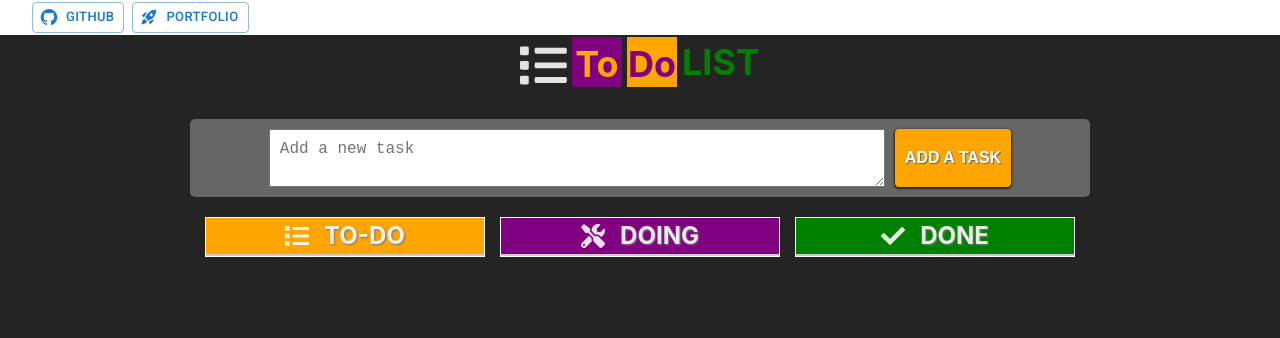
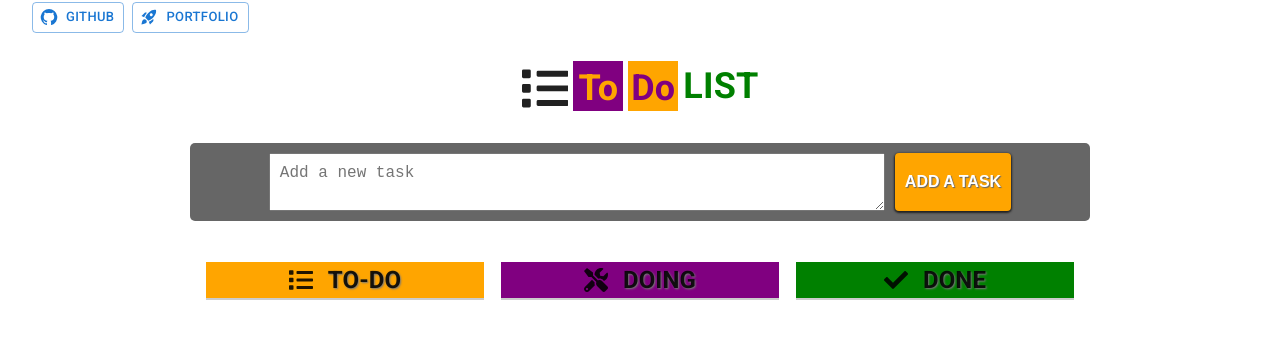
Before and after one commit to horaciosdev/react-todo-list, a React (Vite) app: page / in a window 1280 px wide. Shown: the top 338 px of the page. Built offline with nearby package versions, Linux system fonts and the light colour scheme.

Commit message:
Adicionado CssBaseline do MUI e removido index.css

```diff
--- a/src/index.css
+++ /dev/null
@@ -1,26 +0,0 @@
-:root {
-  font-family: Inter, system-ui, Avenir, Helvetica, Arial, sans-serif;
-  line-height: 1.5;
-  font-weight: 400;
-
-  color-scheme: light dark;
-  color: rgba(255, 255, 255, 0.87);
-  background-color: #242424;
-
-  font-synthesis: none;
-  text-rendering: optimizeLegibility;
-  -webkit-font-smoothing: antialiased;
-  -moz-osx-font-smoothing: grayscale;
-  -webkit-text-size-adjust: 100%;
-}
-
-* {
-  margin: 0;
-  padding: 0;
-  box-sizing: border-box;
-}
-
-a {
-  text-decoration: none;
-  color: #fff;
-}
--- a/src/main.tsx
+++ b/src/main.tsx
@@ -1,10 +1,11 @@
-import React from 'react'
-import ReactDOM from 'react-dom/client'
-import App from './App'
-import './index.css'
+import React from "react";
+import ReactDOM from "react-dom/client";
+import App from "./App";
+import CssBaseline from "@mui/material/CssBaseline";
 
-ReactDOM.createRoot(document.getElementById('root') as HTMLElement).render(
+ReactDOM.createRoot(document.getElementById("root") as HTMLElement).render(
   <React.StrictMode>
+    <CssBaseline />
     <App />
-  </React.StrictMode>,
-)
+  </React.StrictMode>
+);
```
